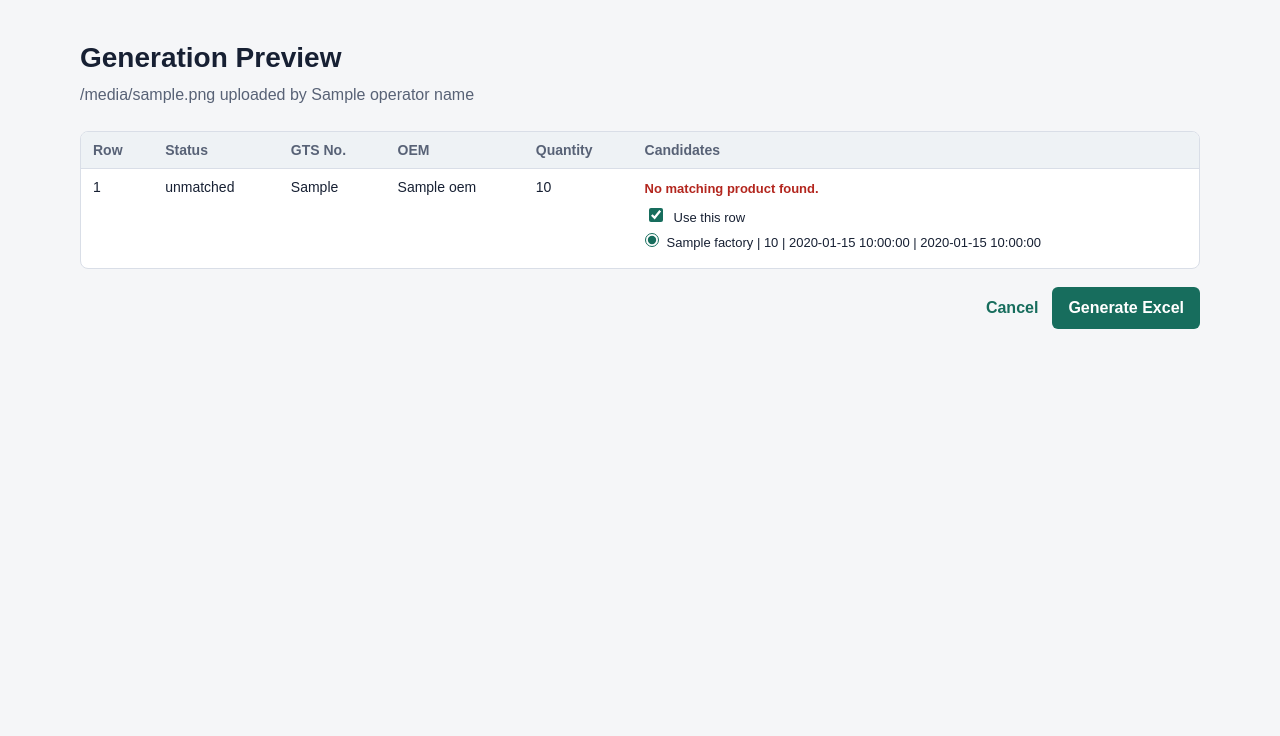
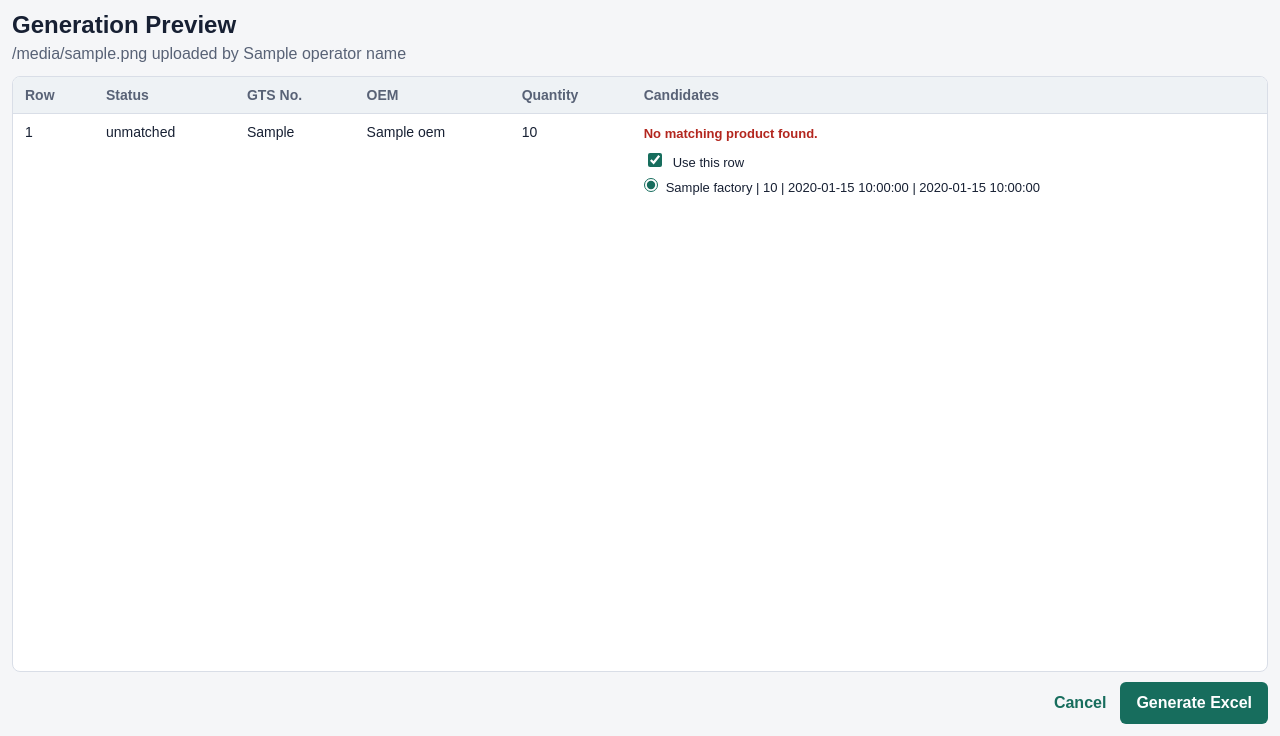
Before and after one commit to nancy-sun/gts-internal-tool, a Python web app: template app/templates/generate_preview.html in a window 1280 px wide. Shown: the part 64-800 px from the top of the page. Run offline with Jinja, Linux system fonts and the light colour scheme; the template is opened without the code that fills it: most values are stand-ins (such as "Sample title", 1, 10 or a date in 2020).

Commit message:
Fit preview tables to viewport

```diff
--- a/app/static/styles.css
+++ b/app/static/styles.css
@@ -44,17 +44,25 @@ body {
   margin: 40px auto;
 }
 
-.page:has(.upload-preview-table) {
+.page:has(.preview-page-form) {
   width: min(1680px, calc(100vw - 24px));
+  height: calc(100vh - 64px);
+  height: calc(100dvh - 64px);
+  margin: 0 auto;
+  padding: 10px 0 12px;
+  display: flex;
+  flex-direction: column;
+  overflow: hidden;
 }
 
 .breadcrumb-bar {
   display: flex;
+  flex: 0 0 auto;
   align-items: center;
   justify-content: flex-start;
-  gap: 14px;
-  margin-bottom: 24px;
-  padding: 12px 14px;
+  gap: 10px;
+  margin-bottom: 10px;
+  padding: 6px 10px;
   background: #eaf3f0;
   border: 1px solid #bdd6ce;
   border-radius: 8px;
@@ -94,8 +102,8 @@ body {
   display: inline-flex;
   align-items: center;
   gap: 6px;
-  min-height: 36px;
-  padding: 7px 14px;
+  min-height: 30px;
+  padding: 5px 10px;
   border: 1px solid var(--accent);
   border-radius: 6px;
   background: var(--accent);
@@ -135,10 +143,20 @@ body {
   margin-bottom: 24px;
 }
 
+.page:has(.preview-page-form) .page-heading {
+  margin-bottom: 10px;
+  flex: 0 0 auto;
+}
+
 h1 {
   margin: 0 0 8px;
   font-size: 28px;
   line-height: 1.25;
+}
+
+.page:has(.preview-page-form) h1 {
+  margin-bottom: 2px;
+  font-size: 24px;
 }
 
 p {
@@ -383,6 +401,18 @@ button:disabled {
   margin-top: 18px;
 }
 
+.preview-page-form {
+  display: flex;
+  flex: 1 1 auto;
+  flex-direction: column;
+  min-height: 0;
+}
+
+.preview-page-form .form-actions {
+  flex: 0 0 auto;
+  margin-top: 10px;
+}
+
 .text-link {
   color: var(--accent);
   font-weight: 700;
@@ -448,11 +478,16 @@ button:disabled {
   border-radius: 8px;
 }
 
+.preview-page-form .table-wrap {
+  flex: 1 1 auto;
+  min-height: 0;
+  overflow: auto;
+  overscroll-behavior: contain;
+}
+
 .upload-preview-wrap {
-  max-height: min(66vh, 720px);
-  overflow-y: auto;
+  max-height: none;
   overflow-x: hidden;
-  overscroll-behavior: contain;
 }
 
 table {
@@ -463,6 +498,10 @@ table {
 
 .upload-preview-table {
   table-layout: auto;
+  min-width: 0;
+}
+
+.generation-preview-table {
   min-width: 0;
 }
 
--- a/app/templates/base.html
+++ b/app/templates/base.html
@@ -4,7 +4,7 @@
     <meta charset="utf-8">
     <meta name="viewport" content="width=device-width, initial-scale=1">
     <title>{% block title %}GTS Internal Tool{% endblock %}</title>
-    <link rel="stylesheet" href="{{ url_for('static', path='/styles.css') }}?v=20260509">
+    <link rel="stylesheet" href="{{ url_for('static', path='/styles.css') }}?v=20260510">
   </head>
   <body>
     <header class="topbar">
--- a/app/templates/generate_preview.html
+++ b/app/templates/generate_preview.html
@@ -9,10 +9,10 @@
     <p>{{ file_name }} uploaded by {{ operator_name }}</p>
   </section>
 
-  <form method="post" action="/generate/download">
+  <form class="preview-page-form" method="post" action="/generate/download">
     <input type="hidden" name="token" value="{{ token }}">
-    <div class="table-wrap">
-      <table>
+    <div class="table-wrap preview-table-wrap">
+      <table class="generation-preview-table">
         <thead>
           <tr>
             <th>Row</th>
--- a/app/templates/upload_preview.html
+++ b/app/templates/upload_preview.html
@@ -12,7 +12,7 @@
     <p class="error">{{ error }}</p>
   {% endif %}
 
-  <form method="post" action="/upload/confirm" data-upload-preview-form>
+  <form class="preview-page-form" method="post" action="/upload/confirm" data-upload-preview-form>
     <input type="hidden" name="token" value="{{ token }}">
     <div class="table-wrap upload-preview-wrap">
       <table class="upload-preview-table">
--- a/app/templates/upload_preview_loading.html
+++ b/app/templates/upload_preview_loading.html
@@ -9,7 +9,7 @@
     <p>{{ file_name }} uploaded by {{ operator_name }}</p>
   </section>
 
-  <form method="post" action="/upload/confirm" data-upload-preview-form>
+  <form class="preview-page-form" method="post" action="/upload/confirm" data-upload-preview-form>
     <input type="hidden" name="token" value="{{ token }}">
     <div
       class="table-wrap upload-preview-wrap"
```
